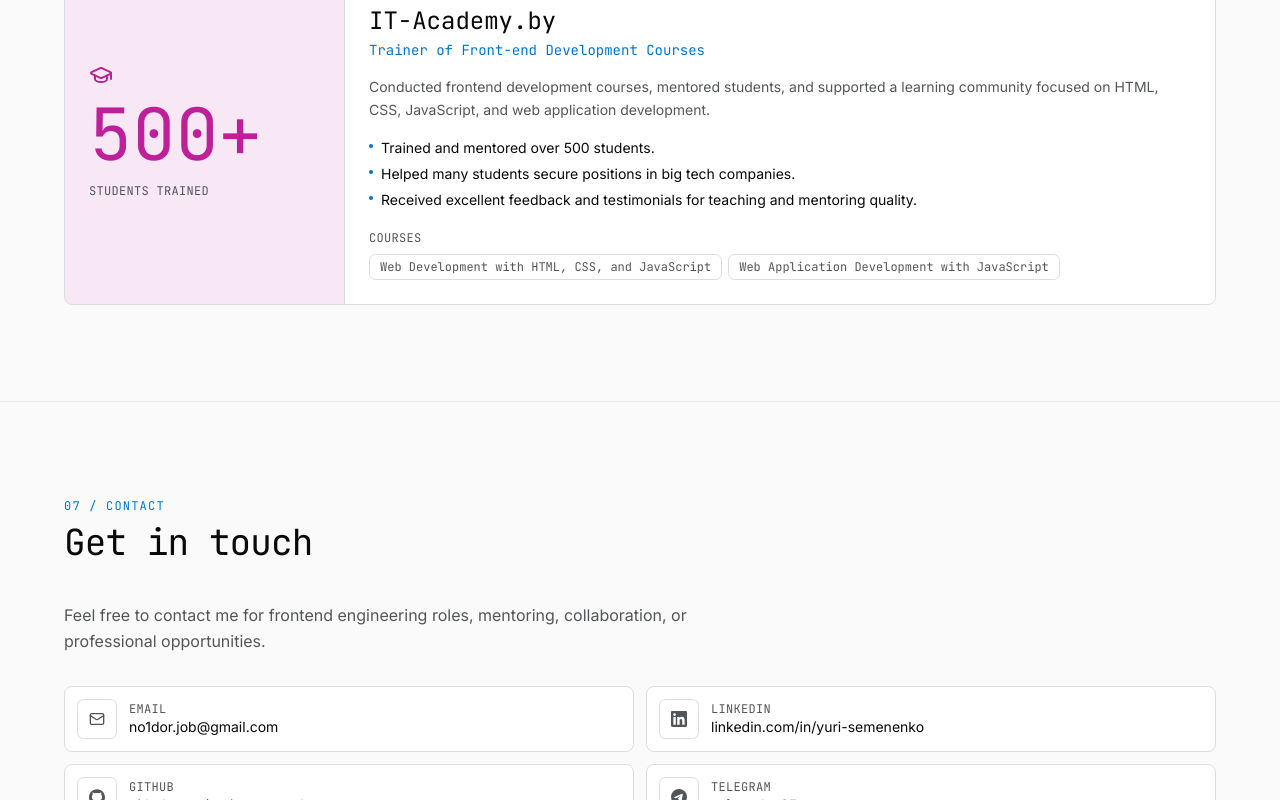
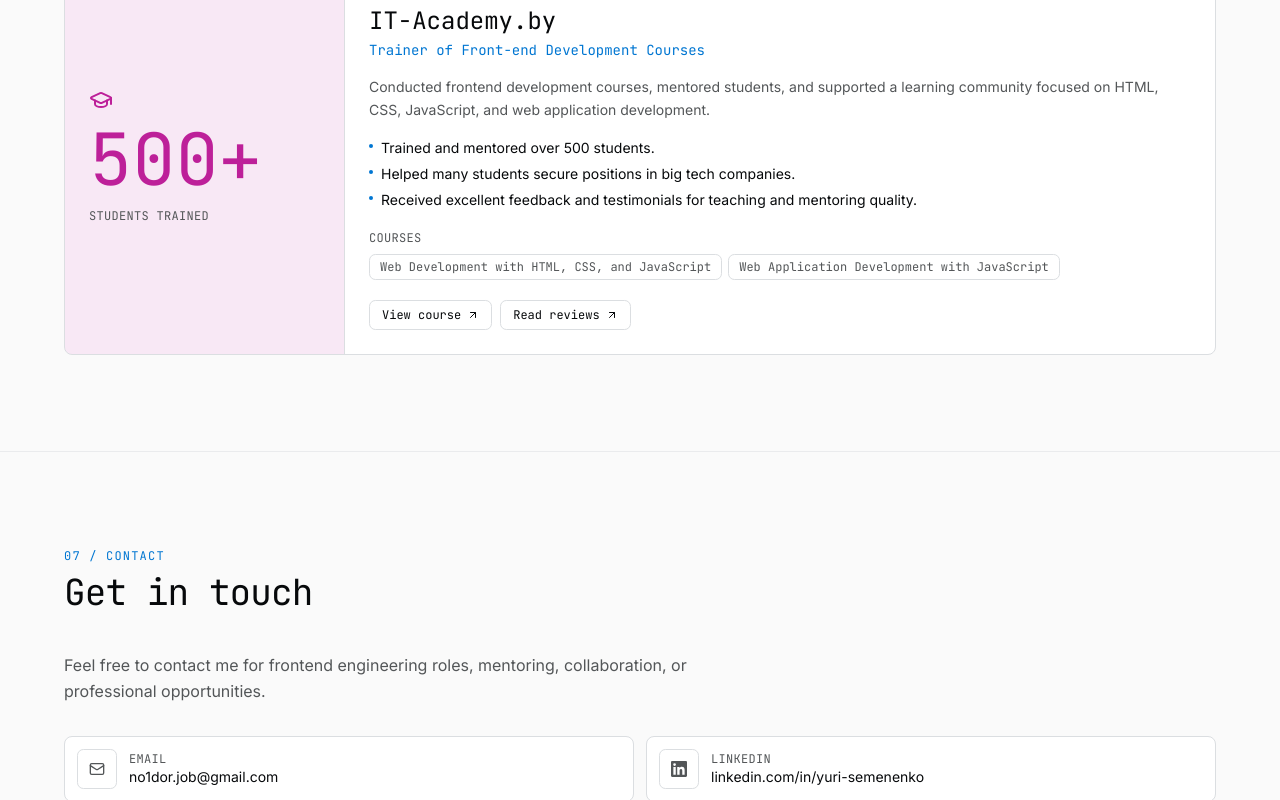
Before and after one commit to yuri-semenenko/personal-site, a Next.js app: page / in a window 1280 px wide. Shown: the part 6412-7212 px from the top of the page. Built offline with nearby package versions, Linux system fonts and the light colour scheme.

Commit message:
Add external links to Teaching section
- Course page: it-academy.by/course/front-end-developer
- Student reviews: it-academy.by/review/front-end-developer

TeachingItemModel.links?: LinkModel[] mirrors the experience model.
Rendered as outlined chips with ArrowUpRight icon, hover → primary.

```diff
--- a/src/components/sections/teaching.tsx
+++ b/src/components/sections/teaching.tsx
@@ -1,4 +1,4 @@
-import { GraduationCap } from "lucide-react";
+import { ArrowUpRight, GraduationCap } from "lucide-react";
 import { Section } from "@/components/section";
 import type { TeachingItemModel } from "@/content/types";
 
@@ -75,6 +75,23 @@ export function TeachingSection({ items }: Props) {
                     </ul>
                   </div>
                 )}
+                {item.links && item.links.length > 0 && (
+                  <div className="mt-5 flex flex-wrap gap-2">
+                    {item.links.map((link) => (
+                      <a
+                        key={link.href}
+                        href={link.href}
+                        aria-label={link.ariaLabel ?? link.label}
+                        target={link.external ? "_blank" : undefined}
+                        rel={link.external ? "noopener noreferrer" : undefined}
+                        className="inline-flex items-center gap-1.5 rounded-md border border-border bg-card px-3 py-1.5 font-mono text-xs text-foreground transition-colors hover:border-primary/40 hover:text-primary focus-visible:outline-none focus-visible:ring-2 focus-visible:ring-ring focus-visible:ring-offset-2 focus-visible:ring-offset-background"
+                      >
+                        {link.label}
+                        <ArrowUpRight className="h-3 w-3" />
+                      </a>
+                    ))}
+                  </div>
+                )}
               </div>
             </div>
           </article>
--- a/src/content/en/teaching.ts
+++ b/src/content/en/teaching.ts
@@ -30,5 +30,19 @@ export const teaching: TeachingItemModel[] = [
       "Frontend Development",
       "Mentoring",
     ],
+    links: [
+      {
+        label: "View course",
+        href: "https://www.it-academy.by/course/front-end-developer/",
+        external: true,
+        ariaLabel: "Open Front-end Developer course page at IT-Academy.by",
+      },
+      {
+        label: "Read reviews",
+        href: "https://www.it-academy.by/review/front-end-developer/",
+        external: true,
+        ariaLabel: "Read student reviews for the Front-end Developer course at IT-Academy.by",
+      },
+    ],
   },
 ];
--- a/src/content/types.ts
+++ b/src/content/types.ts
@@ -108,6 +108,7 @@ export interface TeachingItemModel {
   responsibilities: string[];
   achievements: string[];
   technologies: string[];
+  links?: LinkModel[];
 }
 
 export interface SkillItemModel {
```
